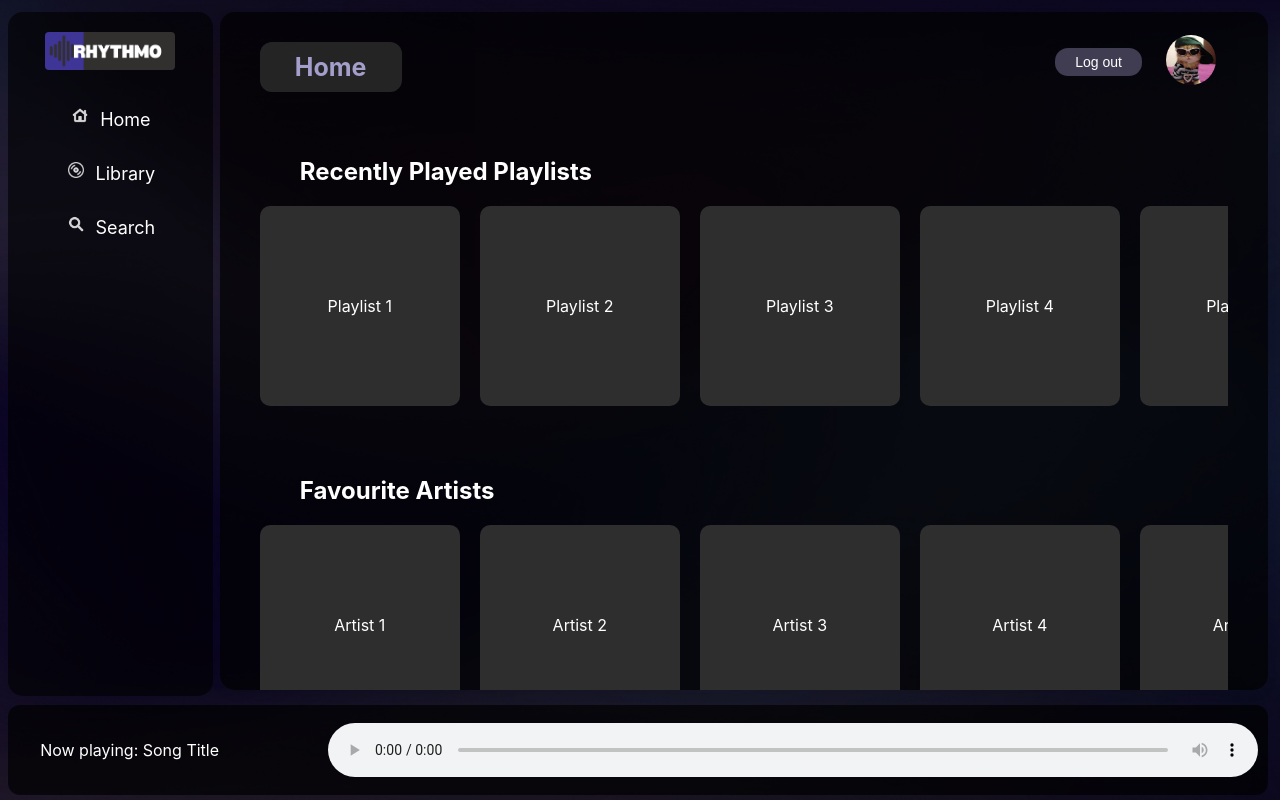
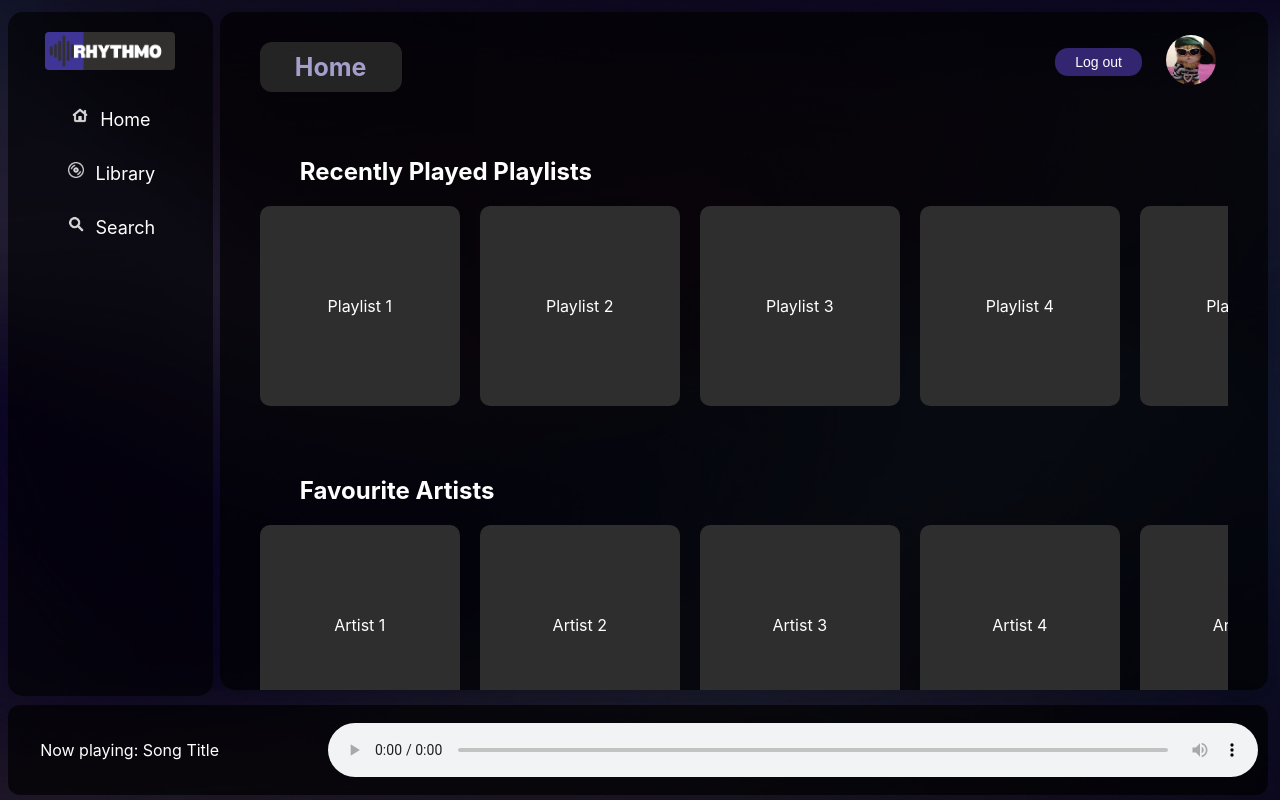
Before and after one commit to anastainty/Rhythmo-FrontEnd, a React (Create React App) app: page / in a window 1280 px wide. Built offline with nearby package versions, Linux system fonts and the light colour scheme.

Commit message:
color of button logout

```diff
--- a/src/App.css
+++ b/src/App.css
@@ -40,7 +40,7 @@
 }
 
 .logout-button {
-  background-color: rgb(64, 60, 81);
+  background-color: rgb(51, 37, 111);
   color: white;
   border: none;
   padding: 6px 20px;
```
